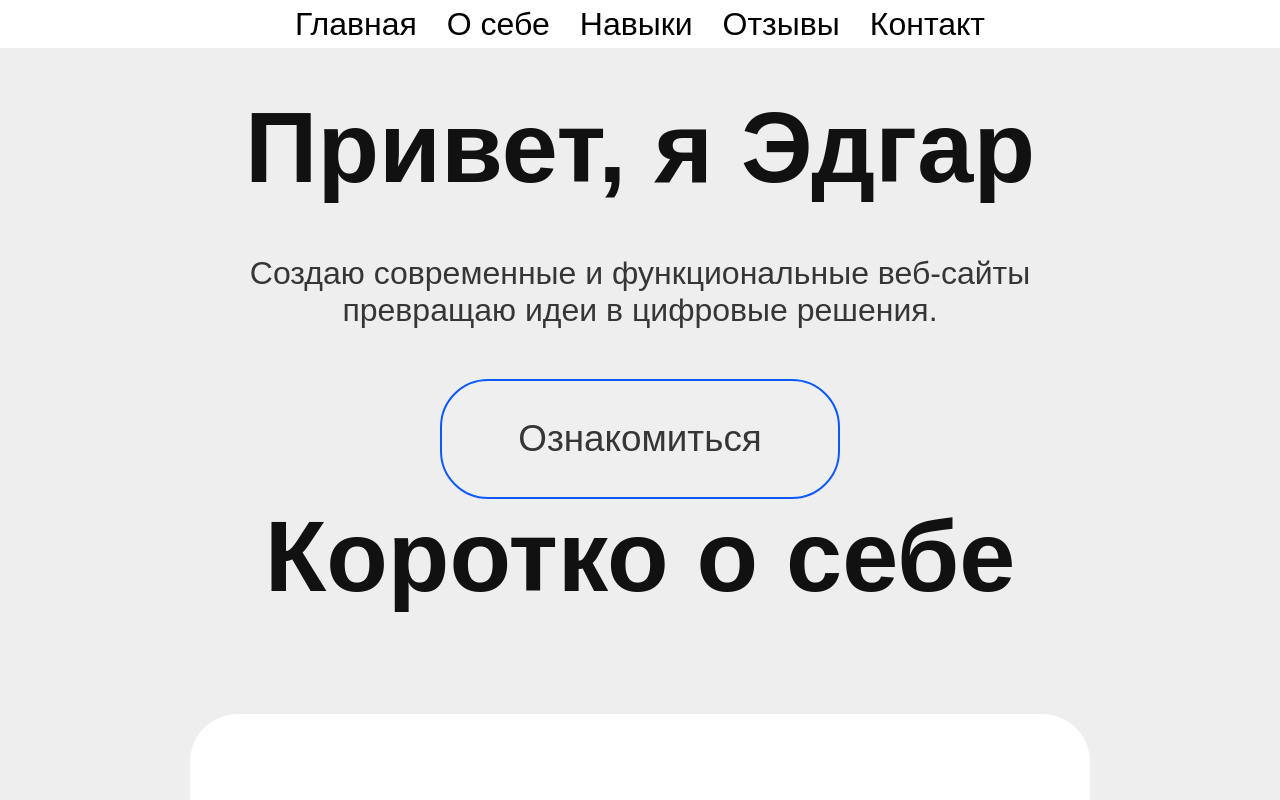
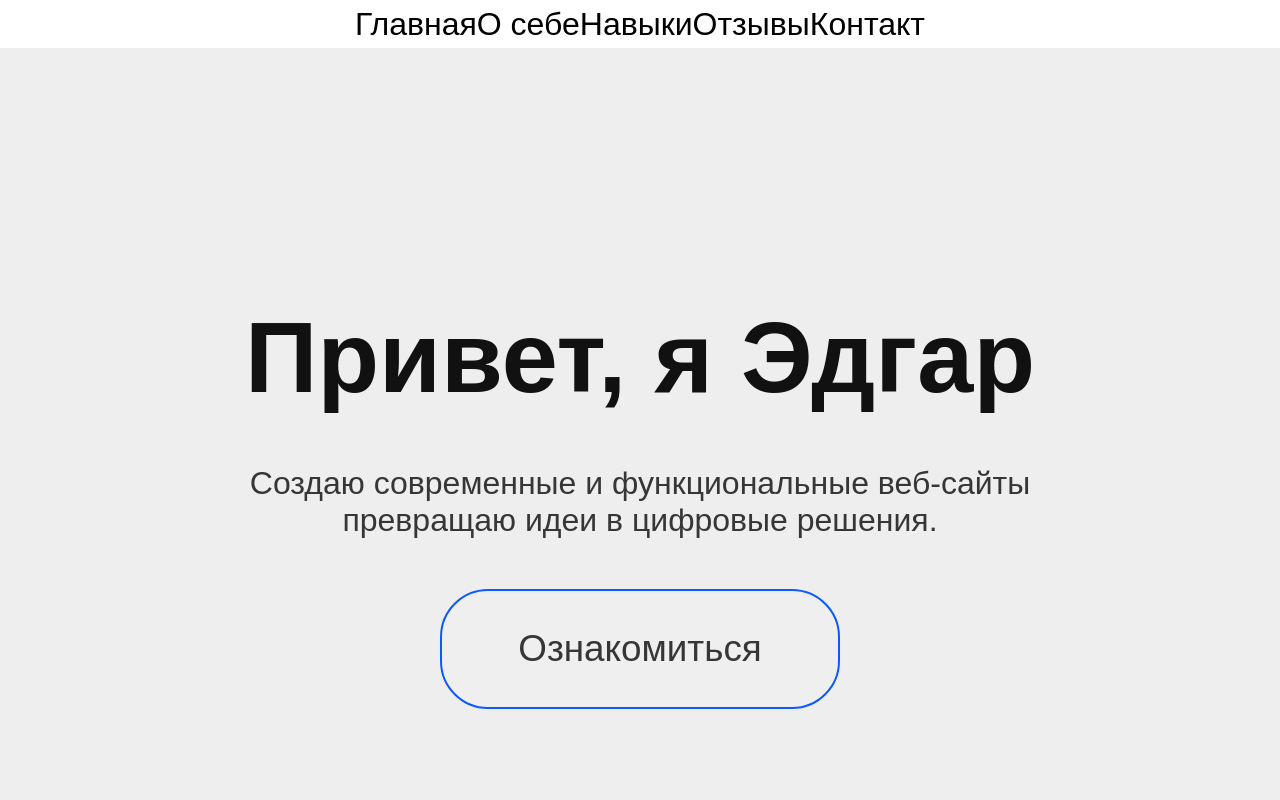
Before and after one commit to Edqwird/porfolio, a plain HTML site: page index.html in a window 1280 px wide. Shown: the top 800 px of the page. Drawn offline with Linux system fonts and the light colour scheme.

Commit message:
Add files via upload

```diff
--- a/main.css
+++ b/main.css
@@ -35,7 +35,7 @@ html {
     display: flex;
     justify-content: center;
     align-items: center;
-    gap: 30px;
+    gap: 00px;
 }
 
 .barTexts a {
@@ -47,9 +47,10 @@ html {
 
 
 .titleOne {
-    padding-top: 90px;
+    padding-top: 300px;
+    margin-bottom: 200px;
     width: 100%;
-    min-height: 60vh;
+    min-height: 30vh;
     display: flex;
     justify-content: center;
     align-items: center;
```
